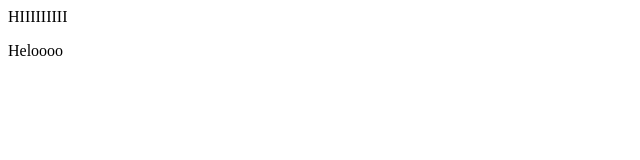
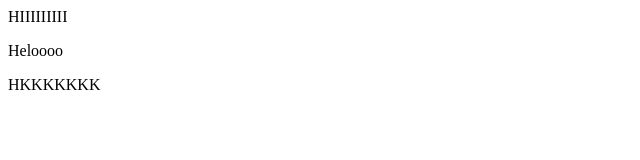
Before and after one commit to VARUNTADEPALLI/testing, a plain HTML site: page index.html in a window 1280 px wide. Shown: the whole page, without its empty margins (0-640 px from the left). Drawn offline with Linux system fonts and the light colour scheme.

Commit message:
updated integrated

```diff
--- a/index.html
+++ b/index.html
@@ -1,2 +1,3 @@
 <p>HIIIIIIIII</p>
 <p>Heloooo</p>
+<p>HKKKKKKK</p>
```
